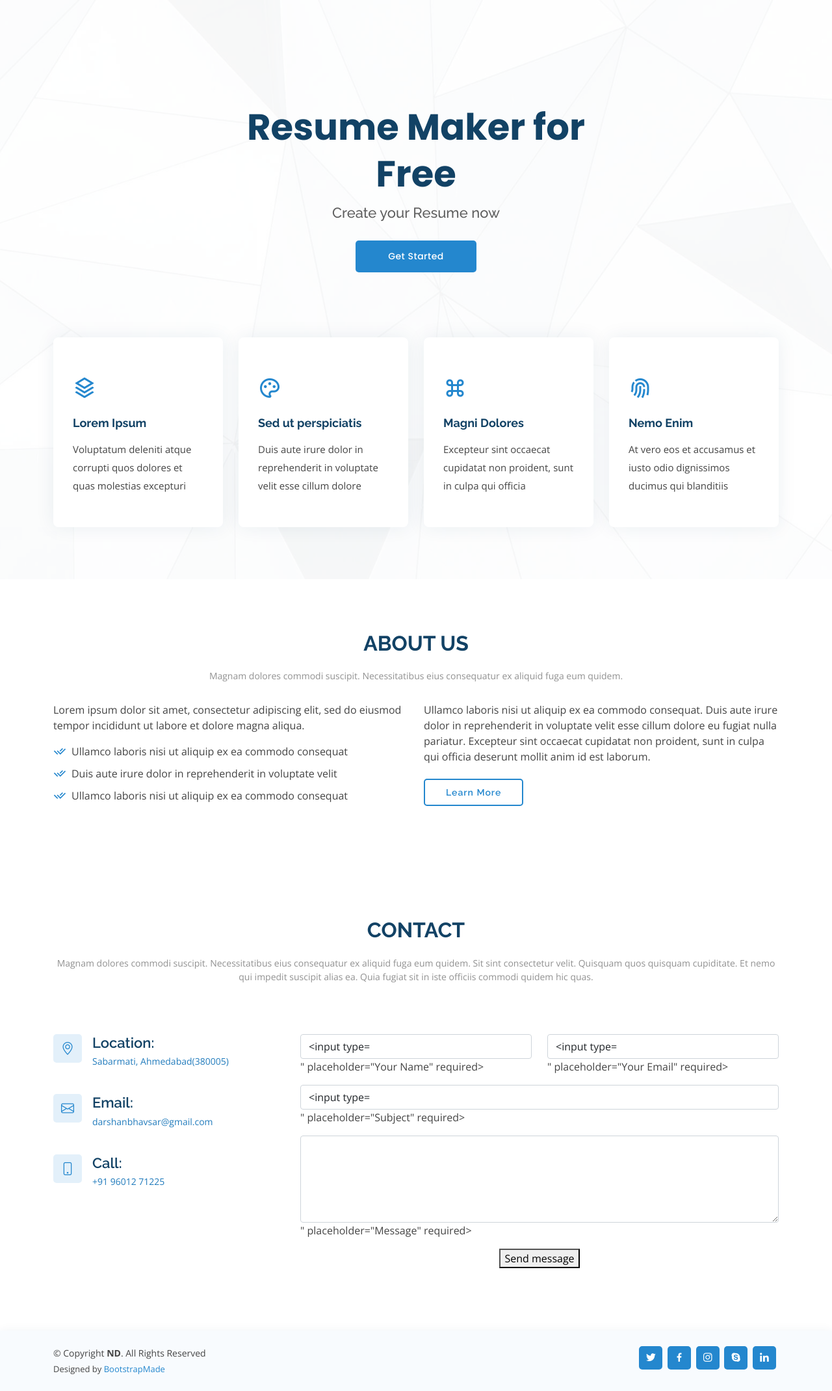
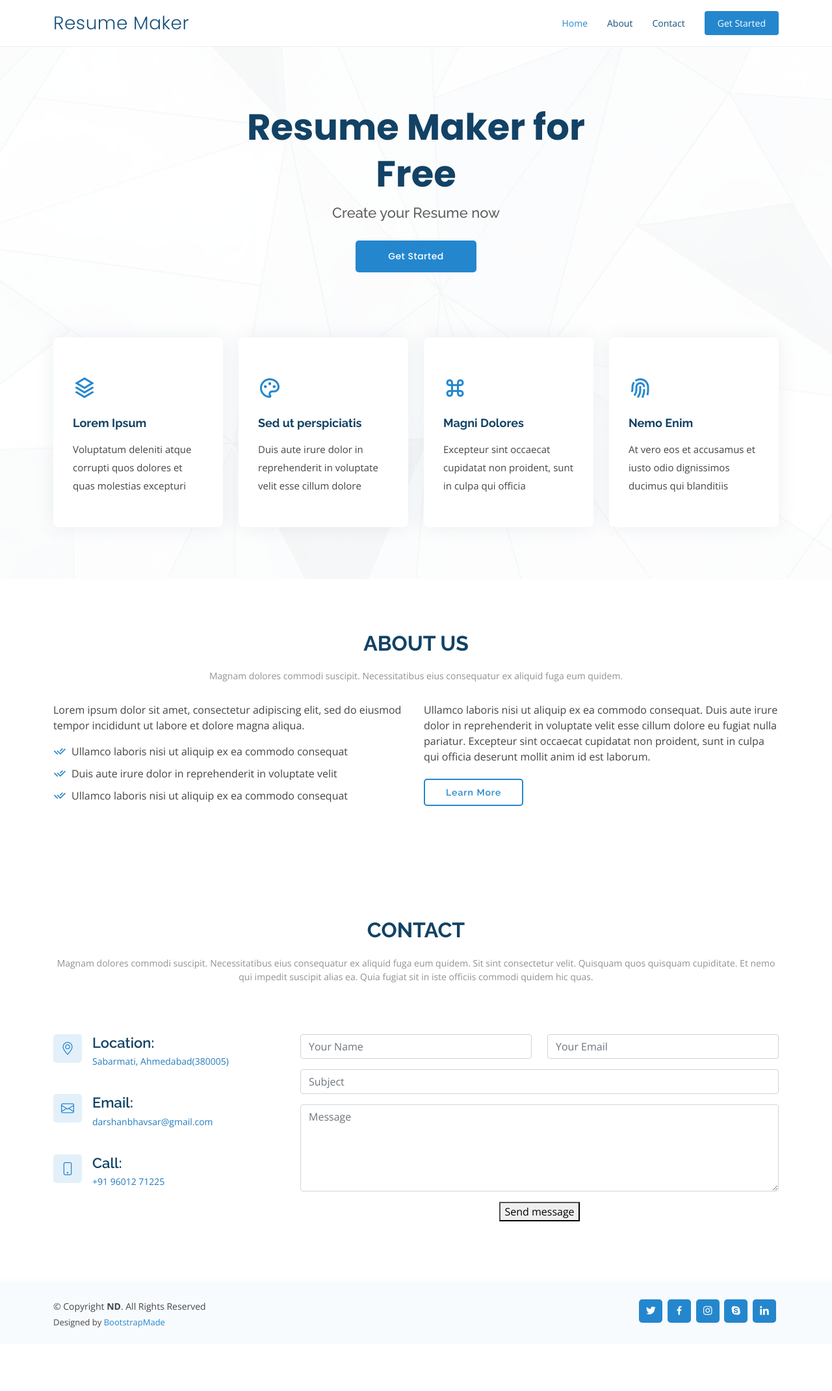
Before and after one commit to nirmaltrivedi/ResumeMaker, a Django app: page / in a window 1280 px wide. Shown: the whole page at 65% size. After the commit the page ends 2043 px from the top, so only its background shows below. Run offline with Django 3.2, Linux system fonts and the light colour scheme; some libraries are stand-ins or nearby versions.

Commit message:
added navbar and footer in index.html

```diff
--- a/app1/templates/app1/index.html
+++ b/app1/templates/app1/index.html
@@ -40,6 +40,7 @@
 </head>
 
 <body>
+{% include 'app1/navbar.html' %}
 
   <!-- ======= Hero Section ======= -->
   <section id="hero" class="d-flex align-items-center">
@@ -171,23 +172,20 @@
               {% csrf_token %}
               <div class="row">
                 <div class="col-md-6 form-group">
-                  <input type="text" name="name" class="form-control" id="name" value="{{form.name}}" placeholder="Your Name" required>
+                  <input type="text" name="name" class="form-control" id="name" placeholder="Your Name" required>
 
                 </div>
-<!--                {{form.name}}-->
                 <div class="col-md-6 form-group">
-                  <input type="email" class="form-control" name="email" id="email" value="{{form.email}}" placeholder="Your Email" required>
+                  <input type="email" class="form-control" name="email" id="email" placeholder="Your Email" required>
 
                 </div>
-<!--                {{form.email}}-->
               </div>
               <div class="form-group mt-3">
-                <input type="text" class="form-control" name="subject" id="subject" value="{{form.subject}}" placeholder="Subject" required>
+                <input type="text" class="form-control" name="subject" id="subject"  placeholder="Subject" required>
 
               </div>
-<!--              {{form.subject}}-->
               <div class="form-group mt-3">
-                <textarea class="form-control" name="message" rows="5" value="{{form.message}}"  placeholder="Message" required></textarea>
+                <textarea class="form-control" name="message" rows="5"  placeholder="Message" required></textarea>
 
               </div>
               <div class="my-3">
```
Also changed, not shown: db.sqlite3.
